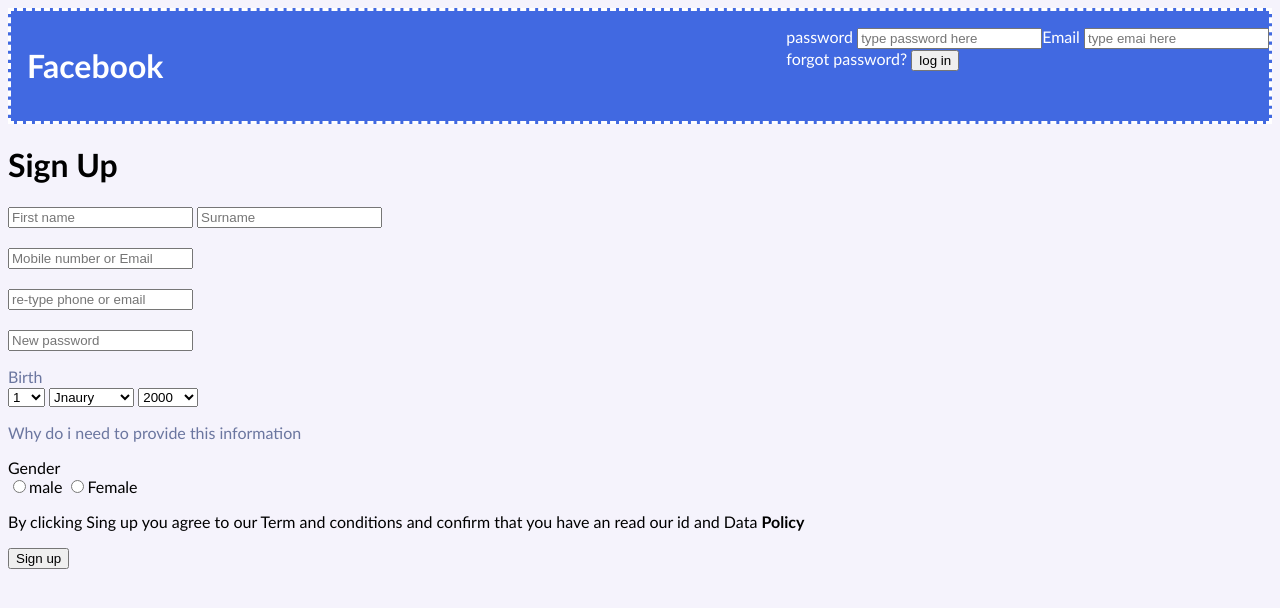
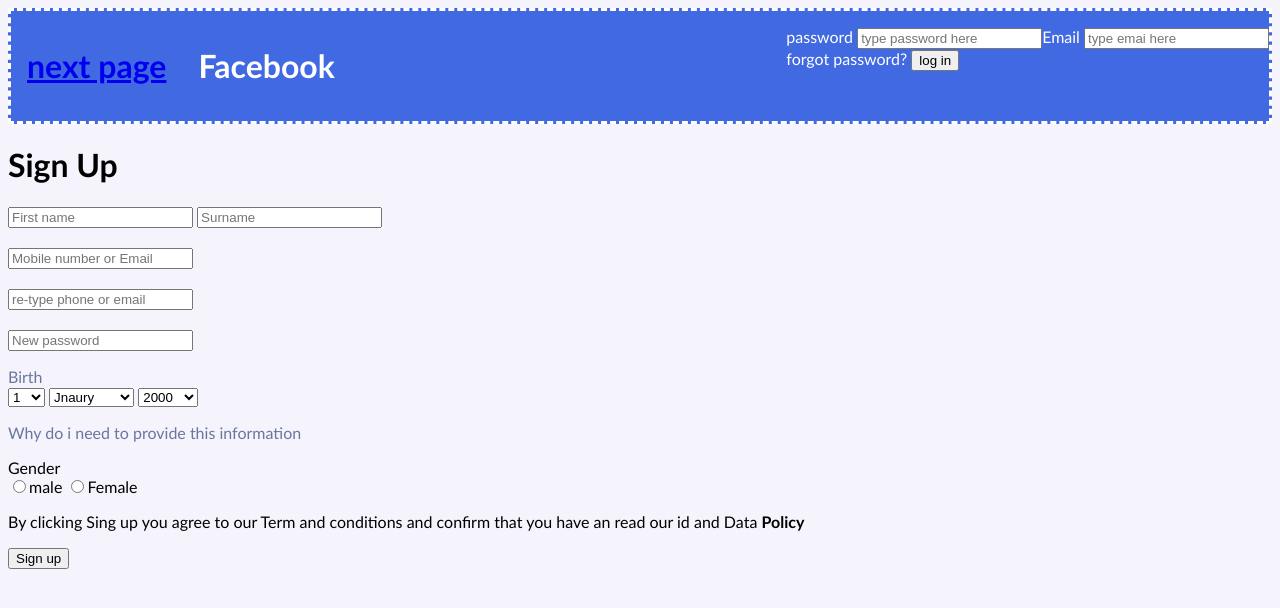
Before and after one commit to HassanKhan8264/googlefacebookpage, a plain HTML site: page index.html in a window 1280 px wide. Drawn offline with Linux system fonts and the light colour scheme.

Commit message:
Update index.html

```diff
--- a/index.html
+++ b/index.html
@@ -9,6 +9,7 @@
 </head>
 <body id="center">
     <div class="topnav">
+        <h1><a href="./index (2).html">next page</a>
         <h1>Facebook</h1>
 
         <p>Email
```
